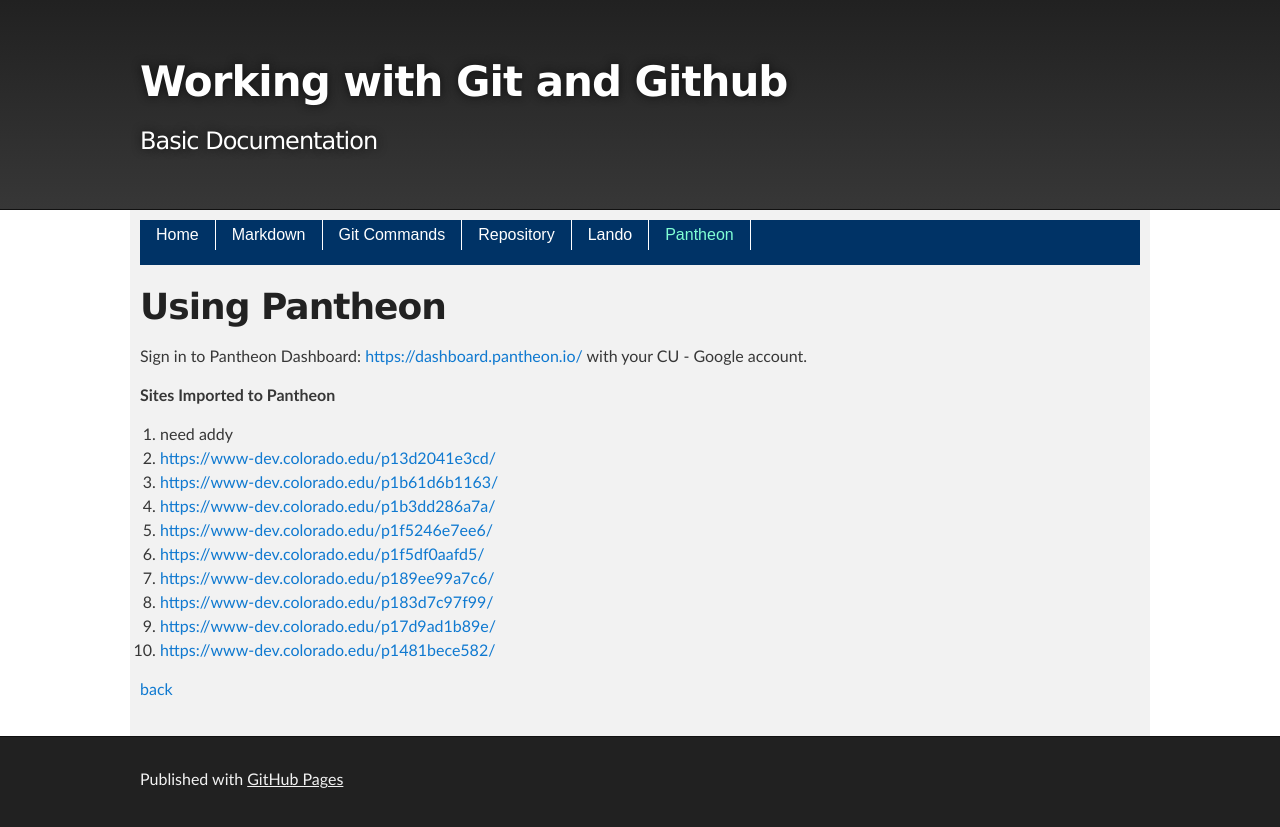
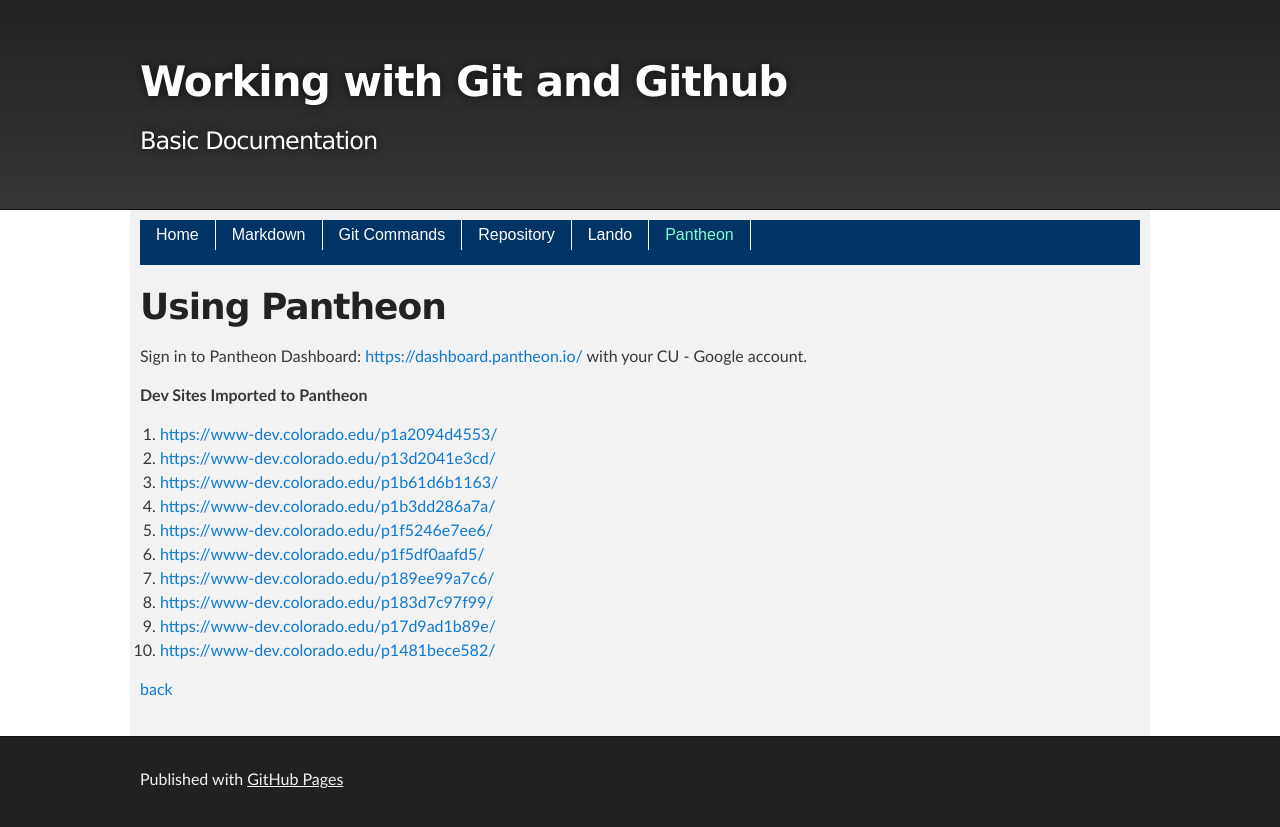
Before and after one commit to cathysnider/cathysnider.github.io, a Jekyll site: the page built from pantheon.md, in a window 1280 px wide. Shown: the top 827 px of the page. Built offline with Jekyll 4.4.1, drawn with Linux system fonts in a browser that asks for light colours.

Commit message:
add URL of Import Site 1

```diff
--- a/pantheon.md
+++ b/pantheon.md
@@ -7,9 +7,9 @@ layout: default
 
 Sign in to Pantheon Dashboard: [https://dashboard.pantheon.io/](https://dashboard.pantheon.io/) with your CU - Google account.
 
-**Sites Imported to Pantheon**
+**Dev Sites Imported to Pantheon**
 
-1. need addy
+1. [https://www-dev.colorado.edu/p1a2094d4553/](https://www-dev.colorado.edu/p1a2094d4553/)
 1. [https://www-dev.colorado.edu/p13d2041e3cd/](https://www-dev.colorado.edu/p13d2041e3cd/)
 1. [https://www-dev.colorado.edu/p1b61d6b1163/](https://www-dev.colorado.edu/p1b61d6b1163/)
 1. [https://www-dev.colorado.edu/p1b3dd286a7a/](https://www-dev.colorado.edu/p1b3dd286a7a/)
```
